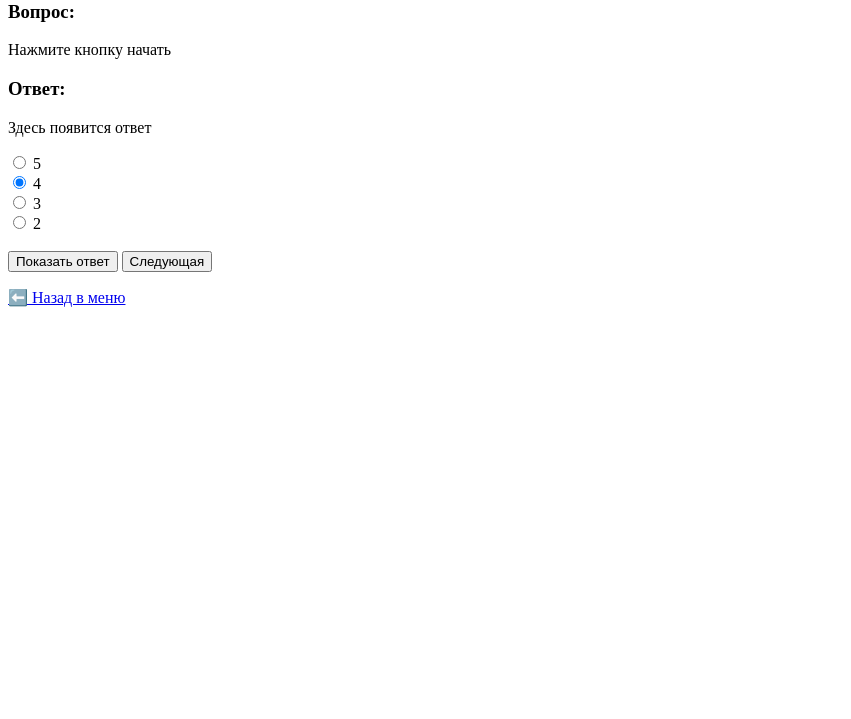
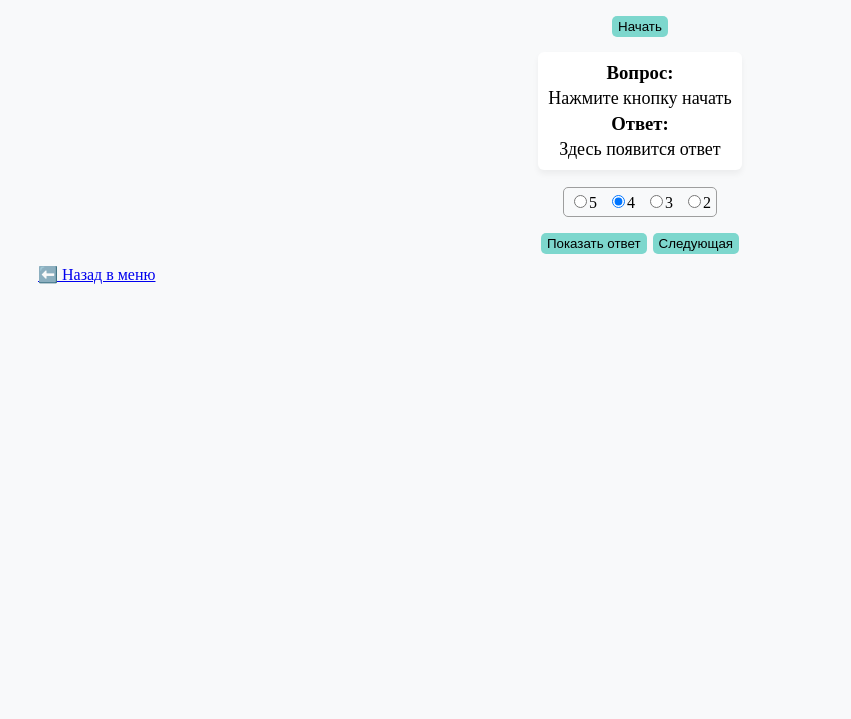
Before and after one commit to Chetvertb/SRS_web, a plain HTML site: page static/repeat_cards.html in a window 1280 px wide. Shown: the part 81-800 px from the top of the page, without its empty margins (0-851 px from the left). Drawn offline with Linux system fonts and the light colour scheme.

Commit message:
Add styles to all pages

```diff
--- a/static/repeat_cards.html
+++ b/static/repeat_cards.html
@@ -3,40 +3,38 @@
   <head>
     <meta charset="utf-8">
     <title>Повторение карточек</title>
+    <link rel="stylesheet" href="/static/style.css">
   </head>
   <body>
-    <div class="container"
-      <h1>Повторение карточек</h1><p></p>
-      <button id="startRpt">Начать</button><p></p>
+    <div class="container">
+      <h1>Повторение карточек</h1>
+      <button id="startRpt">Начать</button>
 
       <div class="card-box">
         <h3 id="question-title">Вопрос:</h3>
-        <p id="questionRpt">Нажмите кнопку начать</p>
+        <span id="questionRpt">Нажмите кнопку начать</span>
 
         <h3 id="answer-title">Ответ:</h3>
-        <p id="answerRpt">Здесь появится ответ</p>
+        <span id="answerRpt">Здесь появится ответ</span>
+      </div>
 
+      <div class="radio-block">
+        <label><input type="radio" name="mark" id="5">5</label>
 
-        <input type="radio" name="mark" id="5">
-        <label for="5">5</label><br>
+        <label><input type="radio" name="mark" id="4" checked>4</label>
 
-        <input type="radio" name="mark" id="4" checked>
-        <label for="4">4</label><br>
+        <label><input type="radio" name="mark" id="3">3</label>
 
-        <input type="radio" name="mark" id="3">
-        <label for="3">3</label><br>
+        <label><input type="radio" name="mark" id="2">2</label>
+      </div>
 
-        <input type="radio" name="mark" id="2">
-        <label for="2">2</label><br>
-
-        <br>
+      <div class="button-repeat">
         <button id="showAnswerRpt">Показать ответ</button>
-        <button id="nextCardBtnRpt">Следующая</button><p></p>
-
+        <button id="nextCardBtnRpt">Следующая</button>
       </div>
       <a href="index.html">⬅️ Назад в меню</a>
       <!-- Комментарий -->
-    </div class="container">
+    </div>
   </body>
   <script src="/static/script.js"></script>
 </html>
--- a/static/script.js
+++ b/static/script.js
@@ -55,6 +55,10 @@
 //identification
     if (loginBtn&&inputId) {
         console.log("Мы на главной странице");
+        const savedId = sessionStorage.getItem('userId')
+            if (savedId) {
+                inputId.placeholder = `Ваш ID: ${savedId}`
+            };
         loginBtn.addEventListener('click', () =>{
             const idValue = inputId.value;
             if (idValue) {
--- a/static/style.css
+++ b/static/style.css
@@ -0,0 +1,87 @@
+button {
+    background-color: #7dd7cd;
+    border-radius: 5px;
+    margin: 3px;
+    padding: 3px 6px;
+    border: 0;
+    cursor: pointer;
+}
+
+#questionRpt, #answerRpt, #answerLk, #questionLk {
+    font-size: 18px;
+}
+
+button:hover {
+    background-color: #5fc4b8;
+}
+
+.button-repeat {
+    display: flex;
+    flex-direction: row;
+    align-items: center;
+    margin: 2px;
+}
+
+.radio-block {
+    border: 1px solid rgb(158, 158, 158);
+    border-radius: 5px;
+    margin: 5px 2px;
+    display: flex;
+    flex-direction: row;
+    padding: 4px 5px;
+    align-items: center;
+    gap: 10px;
+}
+
+.radio-block label {
+    cursor: pointer;
+}
+
+.radio-block input {
+    margin-right: 2px;
+}
+.container a {
+    margin-left: 30px;
+    align-self: flex-start;
+}
+
+.card-box span, .card-box h3 {
+    margin: 0px;
+}
+
+.card-box {
+    background-color: #fff;
+    border-radius: 6px;
+    box-shadow: 0 4px 6px rgba(0, 0, 0, 0.05);
+    padding: 10px 10px;
+    display: flex;
+    margin:  6px 8px;
+    flex-direction: column;
+    align-items: center;
+    gap: 4px;
+}
+
+.menu {
+    background-color: #fff;
+    border-radius: 12px;
+    box-shadow: 0 4px 6px rgba(0, 0, 0, 0.05);
+    padding: 20px;
+    display: flex;
+    flex-direction: column;
+    align-items: center;
+    gap: 10px;
+}
+.container {
+    display: flex;
+    flex-direction: column;
+    gap: 6px;
+    align-items: center;
+}
+
+body {
+    background-color: #f8f9fa;
+}
+
+input {
+    border-radius: 4px;
+}
```
Also changed, not shown: 2.json (+12 -12 lines), static/add_cards.html (+2 -1 lines), static/index.html (+1 -1 lines), static/look_cards.html (+7 -7 lines).
